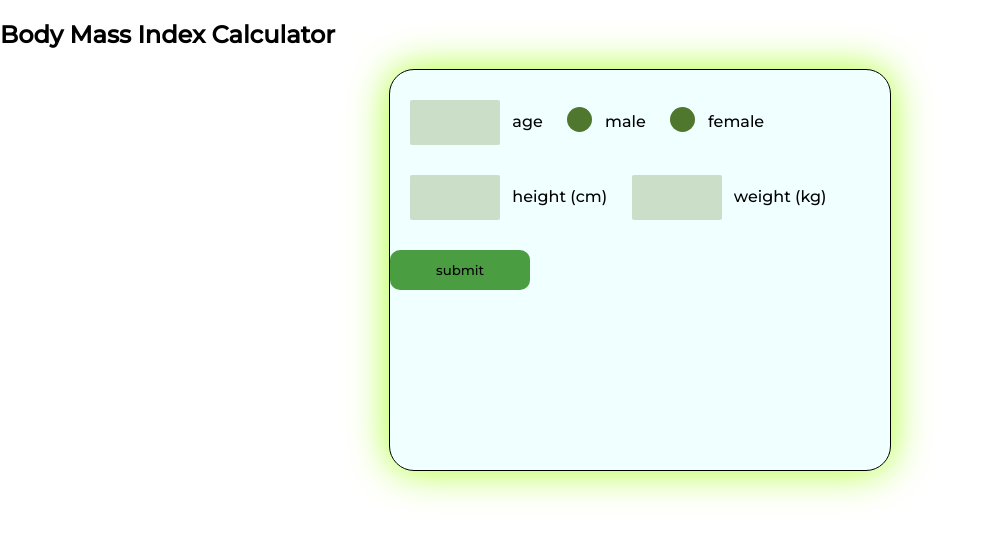
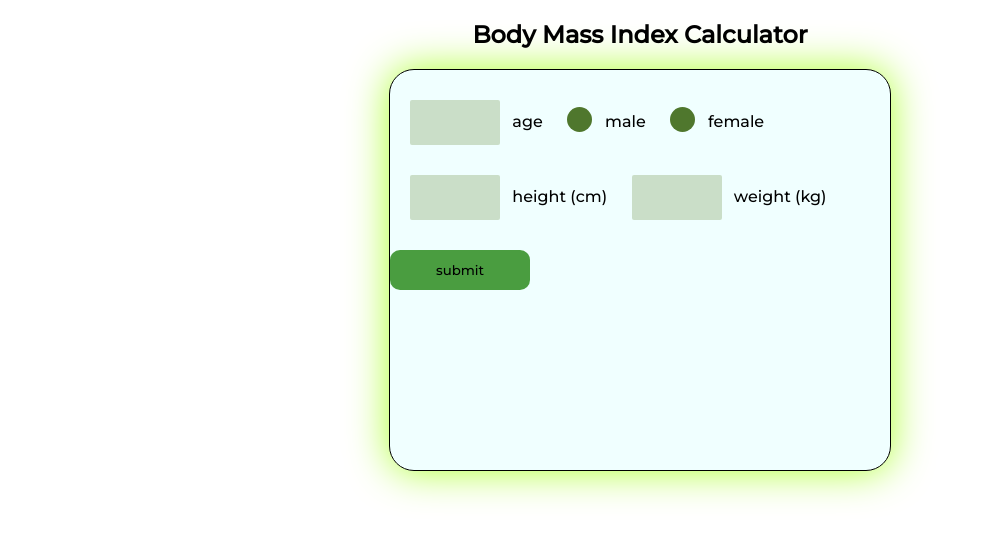
Before and after one commit to NessaAz/bmi-calculator-6-100, a plain HTML site: page index.html in a window 1280 px wide. Shown: the whole page, without its empty margins (0-983 px from the left). Drawn offline with nearby package versions, Linux system fonts and the light colour scheme.

Commit message:
optimize code

```diff
--- a/index.html
+++ b/index.html
@@ -9,10 +9,8 @@
     <style> @import url('https://fonts.googleapis.com/css2?family=Montserrat:wght@500&display=swap');</style>
 </head>
 <body>
-    <h2>
-        <b>B</b>ody
-        <b>M</b>ass
-        <b>I</b>ndex Calculator
+    <h2 style="text-align: center;">
+        Body Mass Index Calculator
     </h2>
 
     <form action="" class="form" id="form" onsubmit="return validateForm()">
```
